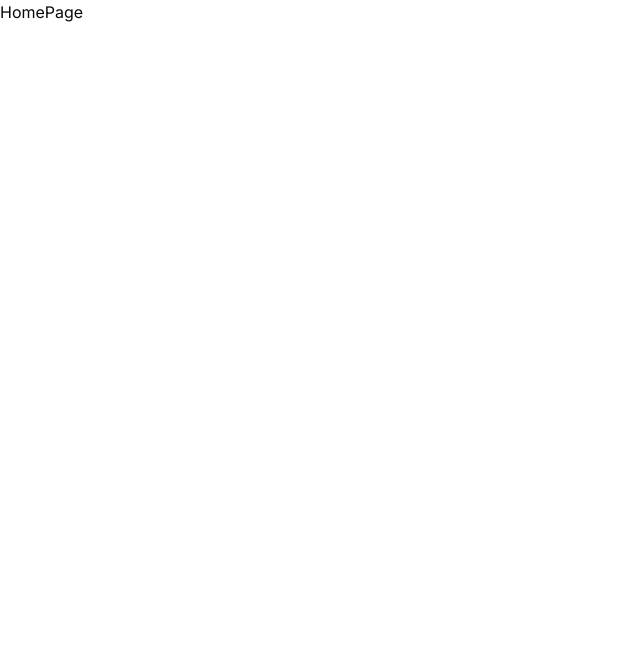
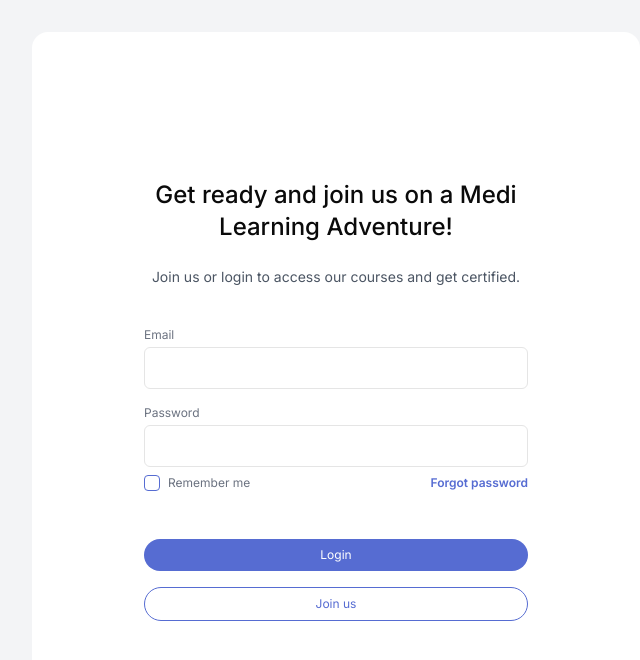
Before and after one commit to Amaru333/meducate, a Next.js app: page / in a window 1280 px wide. Shown: the top 660 px of the page, without its empty margins (0-640 px from the left). Built offline with nearby package versions, Linux system fonts and the light colour scheme.

Commit message:
login page done

```diff
--- a/src/pages/homePage/index.tsx
+++ b/src/pages/homePage/index.tsx
@@ -1,7 +1,43 @@
+import { Checkbox } from "@/components/ui/checkbox";
+import Link from "next/link";
 import React from "react";
 
 function HomePage() {
-  return <div>HomePage</div>;
+  return (
+    <div className="w-screen h-screen bg-gray-100 p-8 grid grid-cols-2">
+      <div className="bg-white rounded-2xl">
+        <div className="flex flex-col items-center justify-center h-full gap-x-4">
+          <p className="text-2xl font-medium max-w-sm text-center">Get ready and join us on a Medi Learning Adventure!</p>
+          <p className="text-sm text-gray-600 max-w-sm text-center mt-6">Join us or login to access our courses and get certified.</p>
+          <div className="flex flex-col w-full max-w-sm mt-10 mb-4">
+            <label htmlFor="email" className="text-xs text-gray-500">
+              Email
+            </label>
+            <input type="email" id="email" className="outline-none border rounded-md mt-1 px-4 py-2" />
+          </div>
+          <div className="flex flex-col w-full max-w-sm">
+            <label htmlFor="password" className="text-xs text-gray-500">
+              Password
+            </label>
+            <input type="password" id="password" className="outline-none border rounded-md mt-1 px-4 py-2" />
+          </div>
+          <div className="flex items-center justify-between w-full max-w-sm mt-2">
+            <div className="flex items-center">
+              <Checkbox id="remember" />
+              <label htmlFor="remember" className="text-xs text-gray-500 ml-2">
+                Remember me
+              </label>
+            </div>
+            <button className="text-primary font-semibold text-xs hover:opacity-90 transition-all">Forgot password</button>
+          </div>
+          <Link href="/dashboard/home" className="bg-primary text-center w-full max-w-sm text-white text-xs py-2 px-4 rounded-full hover:opacity-90 active:scale-95 transition-all mt-12">
+            Login
+          </Link>
+          <button className="bg-white w-full max-w-sm text-primary border border-primary text-xs py-2 px-4 rounded-full hover:opacity-90 active:scale-95 transition-all mt-4">Join us</button>
+        </div>
+      </div>
+    </div>
+  );
 }
 
 export default HomePage;
```
